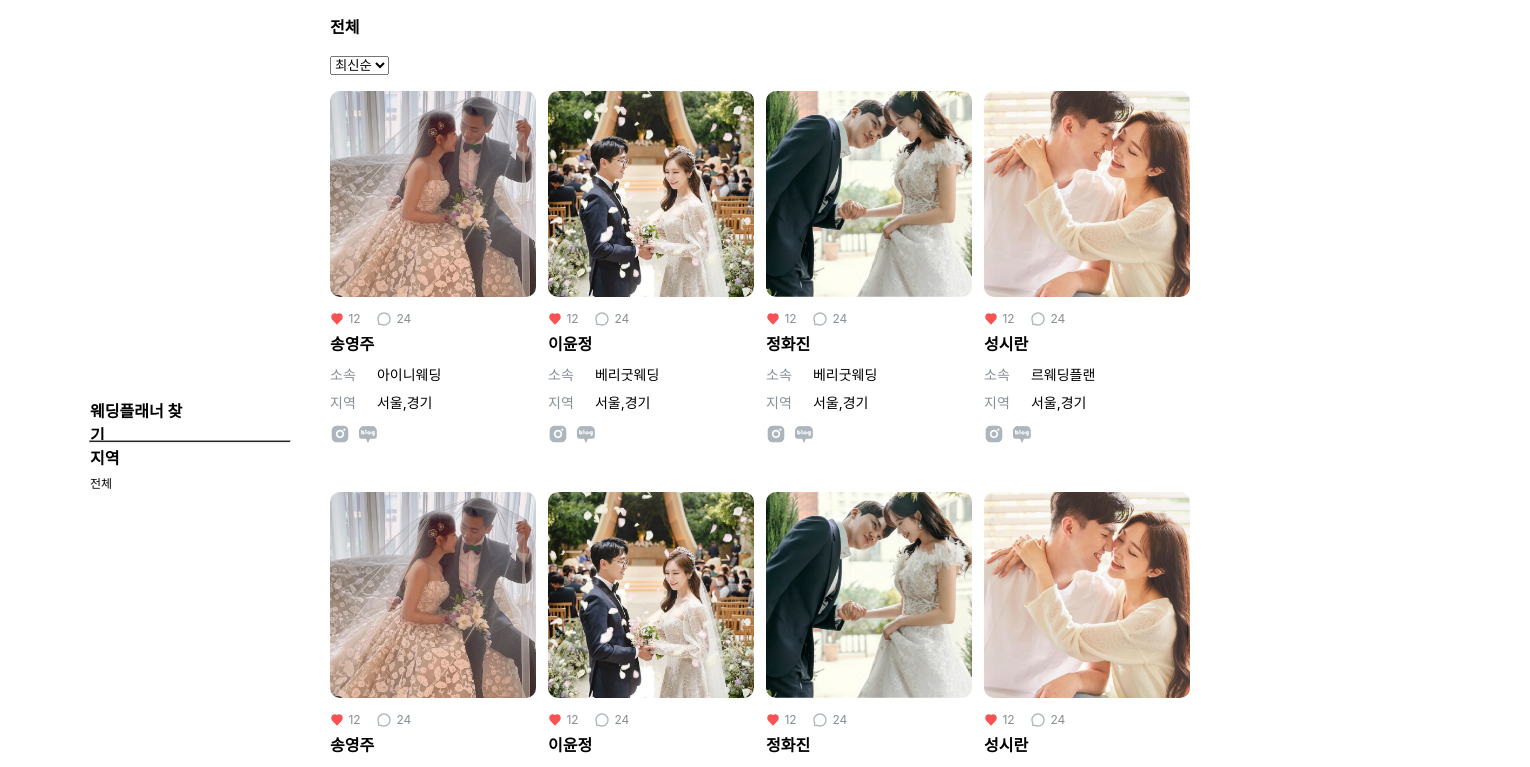
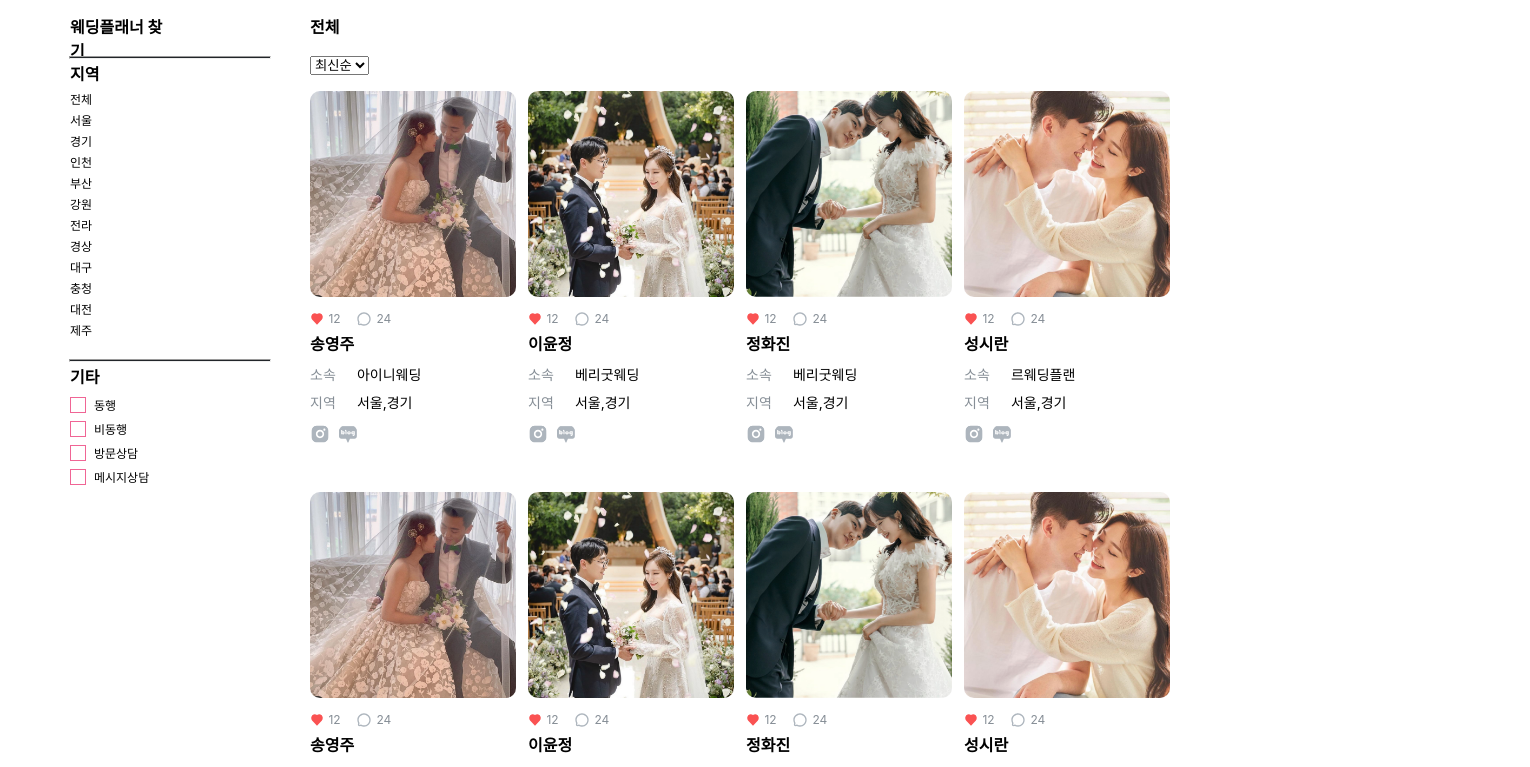
Before and after one commit to Nexters/peach-planner-front, a React (Create React App) app: page /search in a window 1280 px wide. Shown: the top 767 px of the page, 1530 px wide, since content can reach past the window. Built offline with nearby package versions, Linux system fonts and the light colour scheme.

Commit message:
[#31] 검색 페이지 완성, 다윤님 리뷰 반영

```diff
--- a/src/component/GlobalStyledComponent/style.tsx
+++ b/src/component/CommonStyle/style.tsx
@@ -26,13 +26,14 @@ export interface ImageBoxProps {
   height: string;
   width: string;
   margin: string;
+  radius?: string;
 }
 
 export const ImageBox = styled.img.attrs((props: ImageBoxProps) => ({ src: props.src }))`
   height: ${(props: ImageBoxProps) => props.height};
   width: ${(props: ImageBoxProps) => props.width};
   margin: ${(props: ImageBoxProps) => props.margin};
-  border-radius: 10px;
+  border-radius: ${(props: ImageBoxProps) => (props.radius ? props.radius : '10px')};
 `;
 
 interface TitleProps {
--- a/src/component/PButton.jsx
+++ b/src/component/PButton.jsx
@@ -11,7 +11,7 @@ const PButton = ({ color, width, height, fontSize, padding, children }) => {
 
 export default PButton;
 
-const Button = styled.button`
+export const Button = styled.button`
   cursor: pointer;
   border-radius: 3px;
   width: ${({ width }) => width || '100%'};
--- a/src/component/PlannerCard/PlannerCard.tsx
+++ b/src/component/PlannerCard/PlannerCard.tsx
@@ -2,7 +2,7 @@ import heart from '../../image/main/ic_heart.svg';
 import review from '../../image/main/ic_review.svg';
 import blog from '../../image/main/ic_blog.svg';
 import instagram from '../../image/main/ic_instagram.svg';
-import { Content, FlexDiv, ImageBox, Title } from '../GlobalStyledComponent/style';
+import { Content, FlexDiv, ImageBox, Title } from '../CommonStyle/style';
 
 interface PlannerProps {
   width: string;
--- a/src/page/Home/Main/Main.tsx
+++ b/src/page/Home/Main/Main.tsx
@@ -17,7 +17,7 @@ import dummy8 from '../../../image/dummy/img_wedding_8.png';
 
 import PlannerCard from '../../../component/PlannerCard/PlannerCard';
 import Footer from '../../common/Footer';
-import { Content, FlexDiv, ImageBox, Title } from '../../../component/GlobalStyledComponent/style';
+import { Content, FlexDiv, ImageBox, Title } from '../../../component/CommonStyle/style';
 
 const Main = () => {
   return (
--- a/src/page/Home/Search/Search.tsx
+++ b/src/page/Home/Search/Search.tsx
@@ -1,18 +1,29 @@
-import { FlexDiv } from '../../../component/GlobalStyledComponent/style';
+import styled from 'styled-components';
+import { FlexDiv } from '../../../component/CommonStyle/style';
 import Footer from '../../common/Footer';
 import SearchResult from './SearchResult';
 import SearchSideBar from './SearchSideBar';
 
 const Search = () => {
   return (
-    <FlexDiv margin={'0'} direction="column">
-      <FlexDiv margin={'0'}>
+    <Container>
+      <InnerContainer>
         <SearchSideBar></SearchSideBar>
         <SearchResult></SearchResult>
+      </InnerContainer>
+      <FlexDiv margin="0">
+        <Footer></Footer>
       </FlexDiv>
-      <Footer></Footer>
-    </FlexDiv>
+    </Container>
   );
 };
 
 export default Search;
+
+const Container = styled.div``;
+
+const InnerContainer = styled.div`
+  display: flex;
+  width: 1140px;
+  margin: 0 auto;
+`;
--- /dev/null
+++ b/src/page/Home/Search/SearchCheckBox.tsx
@@ -0,0 +1,42 @@
+import { useState } from 'react';
+import { Content, FlexDiv, ImageBox } from '../../../component/CommonStyle/style';
+import borders from '../../../assets/svg/ic_borders.svg';
+import fill from '../../../assets/svg/ic_fill.svg';
+import PButton, { Button } from '../../../component/PButton';
+import styled from 'styled-components';
+
+interface Props {
+  name: string;
+}
+
+const SearchCheckBox = ({ name }: Props) => {
+  const [isChecking, setIsChecking] = useState(true);
+
+  const handleClick = () => {
+    setIsChecking(!isChecking);
+  };
+
+  return (
+    <FlexDiv justify="flex-start" width="200px" height="24px" margin={'0'} direction="row">
+      <CheckButton onClick={handleClick}>
+        {isChecking ? (
+          <ImageBox src={borders} height={'16px'} width={'16px'} margin={'0 8px 0 0'} radius="0"></ImageBox>
+        ) : (
+          <ImageBox src={fill} height={'16px'} width={'16px'} margin={'0 8px 0 0'} radius="0"></ImageBox>
+        )}
+      </CheckButton>
+      <Content height={'18px'} width={'auto'} color={'#000000'} fontSize={'12px'} lineHeight={'18px'}>
+        {name}
+      </Content>
+    </FlexDiv>
+  );
+};
+
+export default SearchCheckBox;
+
+const CheckButton = styled(Button)`
+  width: auto;
+  height: auto;
+  padding: 0px;
+  border: 0px;
+`;
--- /dev/null
+++ b/src/page/Home/Search/SearchMenu.tsx
@@ -0,0 +1,21 @@
+import { FlexDiv, HorizontalLine, Title } from '../../../component/CommonStyle/style';
+
+interface Props {
+  menuName: string;
+  margin: string;
+}
+
+const SearchMenu = ({ menuName, margin }: Props) => {
+  return (
+    <>
+      <HorizontalLine margin={margin} height={'1px'} width={'200px'} backgroundColor={'#212529'}></HorizontalLine>
+      <FlexDiv align="start" width="200px" height="32px" margin={'0'} direction="column">
+        <Title height={'24px'} width={'106px'} fontSize={'16px'} lineHeight={'24px'} margin={'0'}>
+          {menuName}
+        </Title>
+      </FlexDiv>
+    </>
+  );
+};
+
+export default SearchMenu;
--- a/src/page/Home/Search/SearchResult.tsx
+++ b/src/page/Home/Search/SearchResult.tsx
@@ -1,4 +1,4 @@
-import { FlexDiv, HorizontalLine, Title } from '../../../component/GlobalStyledComponent/style';
+import { FlexDiv, HorizontalLine, Title } from '../../../component/CommonStyle/style';
 import PlannerCard from '../../../component/PlannerCard/PlannerCard';
 import dummy1 from '../../../image/dummy/dummy1.png';
 import dummy2 from '../../../image/dummy/img_wedding_2.png';
@@ -19,9 +19,9 @@ const SearchResult = () => {
         <option value="리뷰순">리뷰순</option>
         <option value="커밍순">커밍순</option>
       </select>
-      {[...Array(2)].map(() => {
+      {[...Array(4)].map((value, index) => {
         return (
-          <FlexDiv justify="flex-start" align="start" direction="row" margin="16px 0 32px 0">
+          <FlexDiv key={index} justify="flex-start" align="start" direction="row" margin="16px 0 32px 0">
             <PlannerCard
               margin={'0 12px 0 0'}
               width={'206px'}
--- a/src/page/Home/Search/SearchSideBar.tsx
+++ b/src/page/Home/Search/SearchSideBar.tsx
@@ -1,5 +1,10 @@
-import { FlexDiv, HorizontalLine, Title } from '../../../component/GlobalStyledComponent/style';
+import { FlexDiv, HorizontalLine, Title } from '../../../component/CommonStyle/style';
+import SearchCheckBox from './SearchCheckBox';
+import SearchMenu from './SearchMenu';
 import SearchSideBarRegion from './SearchSideBarRegion';
+
+const regions = ['전체', '서울', '경기', '인천', '부산', '강원', '전라', '경상', '대구', '충청', '대전', '제주'];
+const checkBox = ['동행', '비동행', '방문상담', '메시지상담'];
 
 const SearchSideBar = () => {
   return (
@@ -9,13 +14,14 @@ const SearchSideBar = () => {
           웨딩플래너 찾기
         </Title>
       </FlexDiv>
-      <HorizontalLine margin="0" height={'1px'} width={'200px'} backgroundColor={'#212529'}></HorizontalLine>
-      <FlexDiv align="start" width="200px" height="32px" margin={'0'} direction="column">
-        <Title height={'24px'} width={'106px'} fontSize={'16px'} lineHeight={'24px'} margin={'0'}>
-          지역
-        </Title>
-      </FlexDiv>
-      <SearchSideBarRegion></SearchSideBarRegion>
+      <SearchMenu menuName="지역" margin="0"></SearchMenu>
+      {regions.map((value, index) => {
+        return <SearchSideBarRegion key={index} region={value}></SearchSideBarRegion>;
+      })}
+      <SearchMenu menuName="기타" margin="16px 0 0 0"></SearchMenu>
+      {checkBox.map((value, index) => {
+        return <SearchCheckBox key={index} name={value}></SearchCheckBox>;
+      })}
     </FlexDiv>
   );
 };
--- a/src/page/Home/Search/SearchSideBarRegion.tsx
+++ b/src/page/Home/Search/SearchSideBarRegion.tsx
@@ -1,10 +1,14 @@
-import { Content, FlexDiv } from '../../../component/GlobalStyledComponent/style';
+import { Content, FlexDiv } from '../../../component/CommonStyle/style';
 
-const SearchSideBarRegion = () => {
+interface Props {
+  region: string;
+}
+
+const SearchSideBarRegion = ({ region }: Props) => {
   return (
-    <FlexDiv justify="flex-start" align="start" direction="column" margin="0">
+    <FlexDiv justify="flex-start" align="start" direction="column" margin="0 0 3px 0">
       <Content height={'18px'} width={'23px'} color={'#000000'} fontSize={'12px'} lineHeight={'18px'}>
-        전체
+        {region}
       </Content>
     </FlexDiv>
   );
--- a/src/page/Home/Search/SearchView.tsx
+++ /dev/null
@@ -1 +0,0 @@
-import styled from 'styled-components';
--- a/src/page/common/Footer.tsx
+++ b/src/page/common/Footer.tsx
@@ -1,5 +1,5 @@
 import logo from '../../image/logo.svg';
-import { Content, FlexDiv, ImageBox } from '../../component/GlobalStyledComponent/style';
+import { Content, FlexDiv, ImageBox } from '../../component/CommonStyle/style';
 import { FooterDiv } from './FooterView';
 
 const Footer = () => {
```
